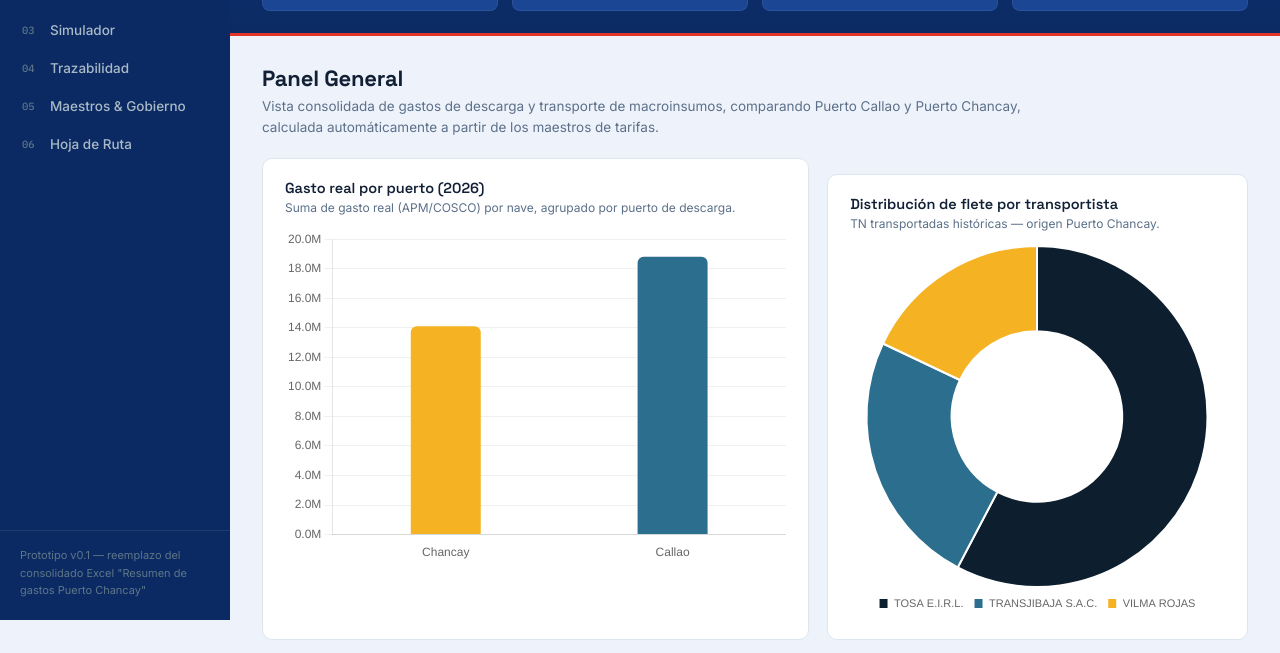
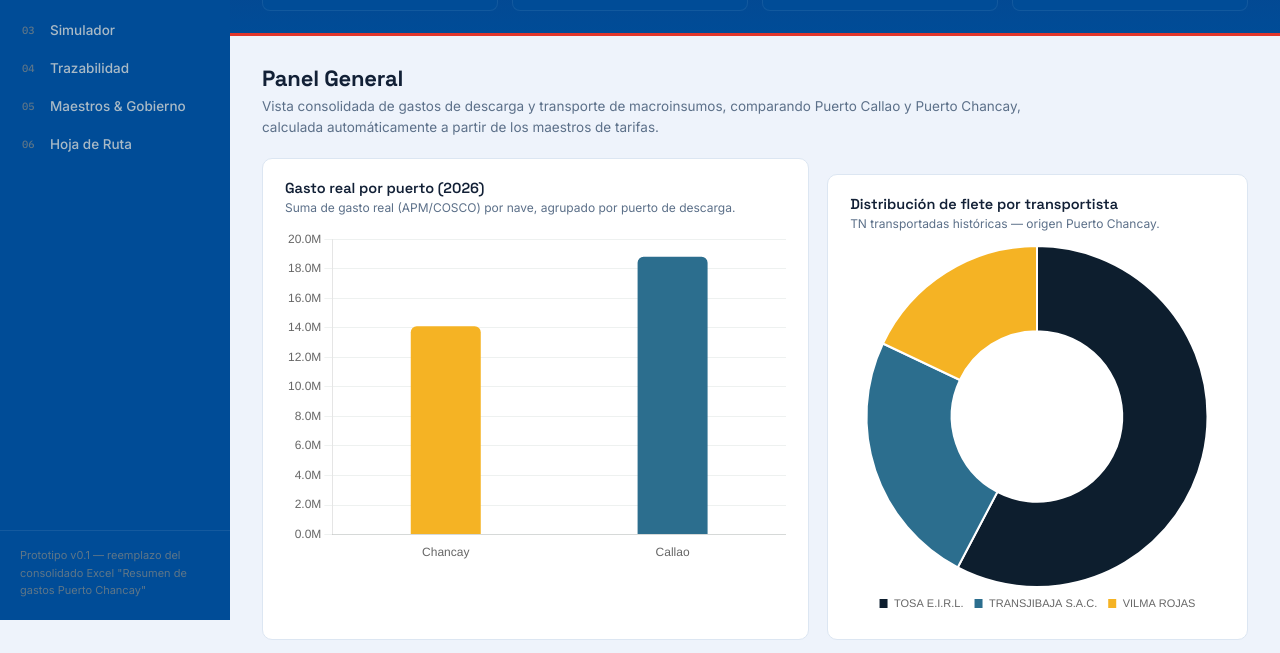
Before and after one commit to danielaapaza-create/simuladordepuertos, a plain HTML site: page index.html in a window 1280 px wide. Shown: the part 180-833 px from the top of the page. Drawn offline with nearby package versions, Linux system fonts and the light colour scheme.

Commit message:
Update styles.css

```diff
--- a/css/styles.css
+++ b/css/styles.css
@@ -1,8 +1,8 @@
 /* ============ TOKENS ============ */
 :root{
-  --navy-950:#0B2A63;
+  --navy-950:#004C97;
   --navy-900:#123B82;
-  --navy-800:#1A4693;
+  --navy-800:#004C97;
   --navy-700:#2456A8;
   --steel-600:#1857C4;
   --paper:#EEF3FB;
```
